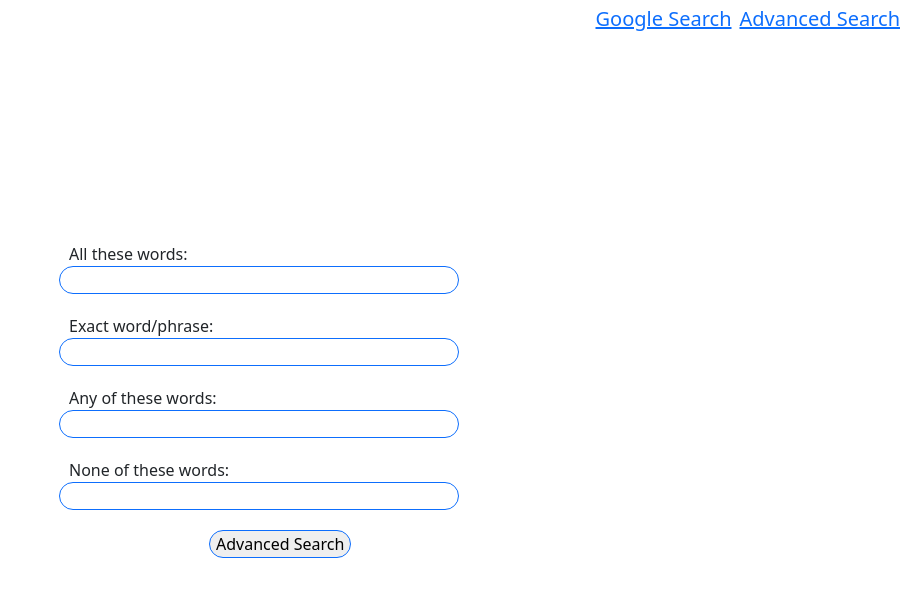
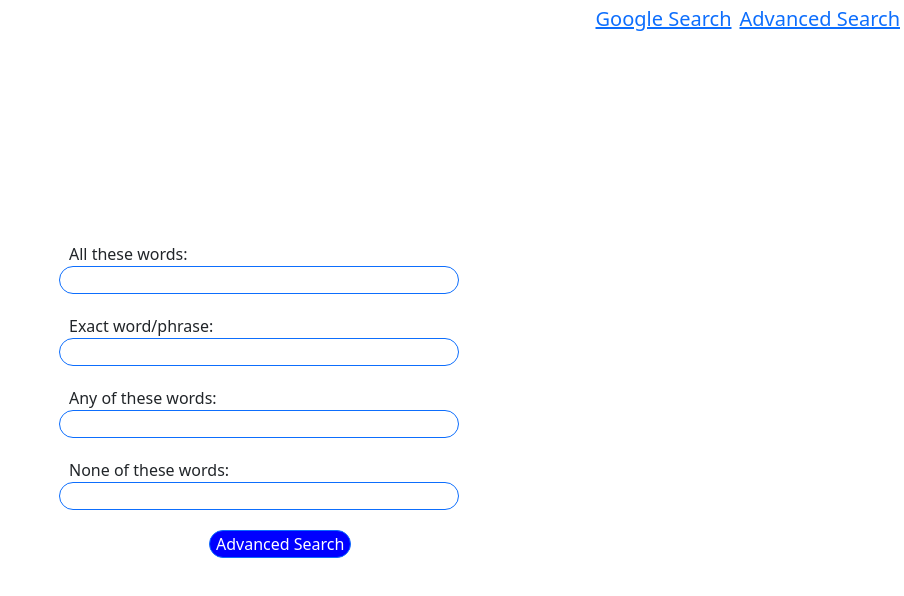
Before and after one commit to ailacos/ailacos.github.io, a plain HTML site: page advanceSearch.html in a window 1280 px wide. Shown: the whole page, without its empty margins (376-1280 px from the left). Drawn offline with nearby package versions, Linux system fonts and the light colour scheme.

Commit message:
add color to advance search buton advanceSearch.html

```diff
--- a/advanceSearch.html
+++ b/advanceSearch.html
@@ -48,7 +48,7 @@
             <div style="width: 400px; margin-left: 10px;">None of these words:</div><input class="border border-primary rounded-pill" type="text" style="margin-bottom: 20px; width: 400px;"  name="as_eq" >
           </div>
           <div>
-          <input type="submit" class="border border-primary rounded-pill" style="margin-left: 150px;" value="Advanced Search">
+          <input type="submit" class="border border-primary rounded-pill" style="margin-left: 150px; color: white; background-color: blue;" value="Advanced Search">
           </div>
         </form>
       </div>
```
